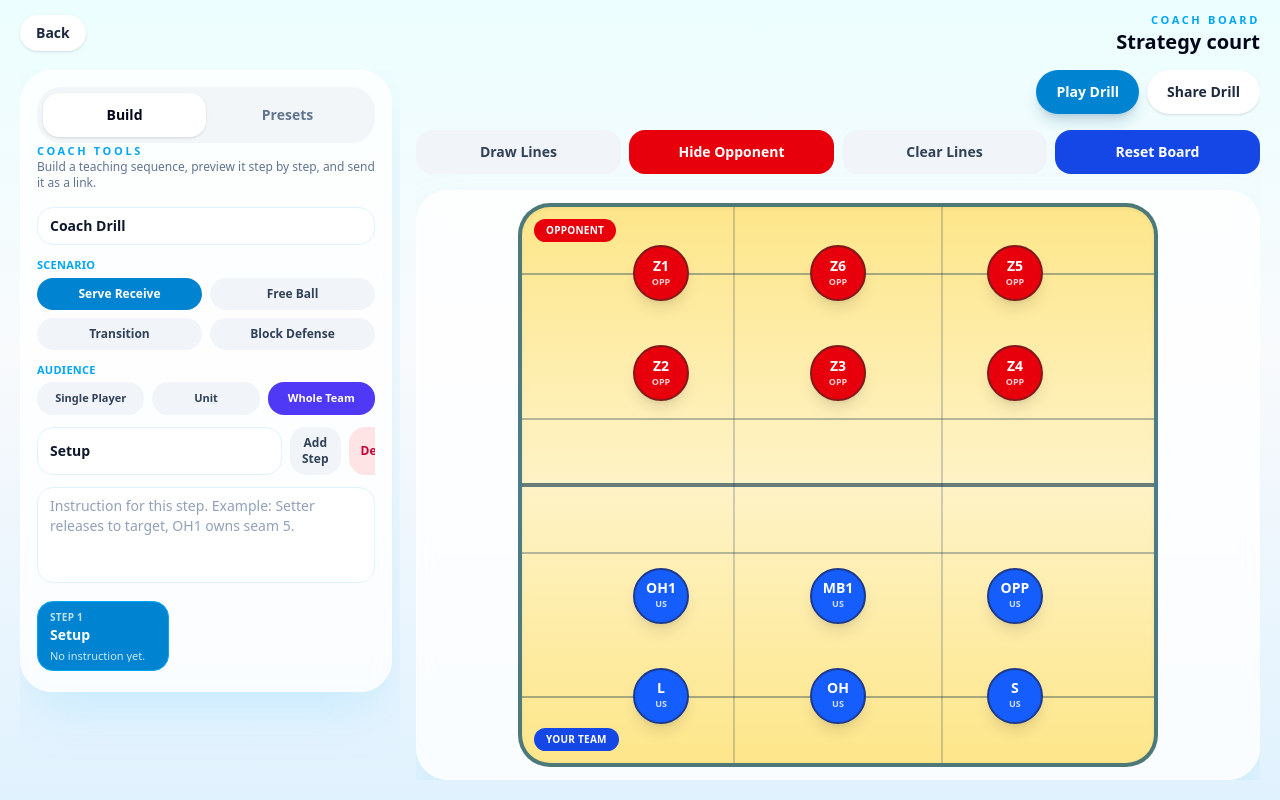
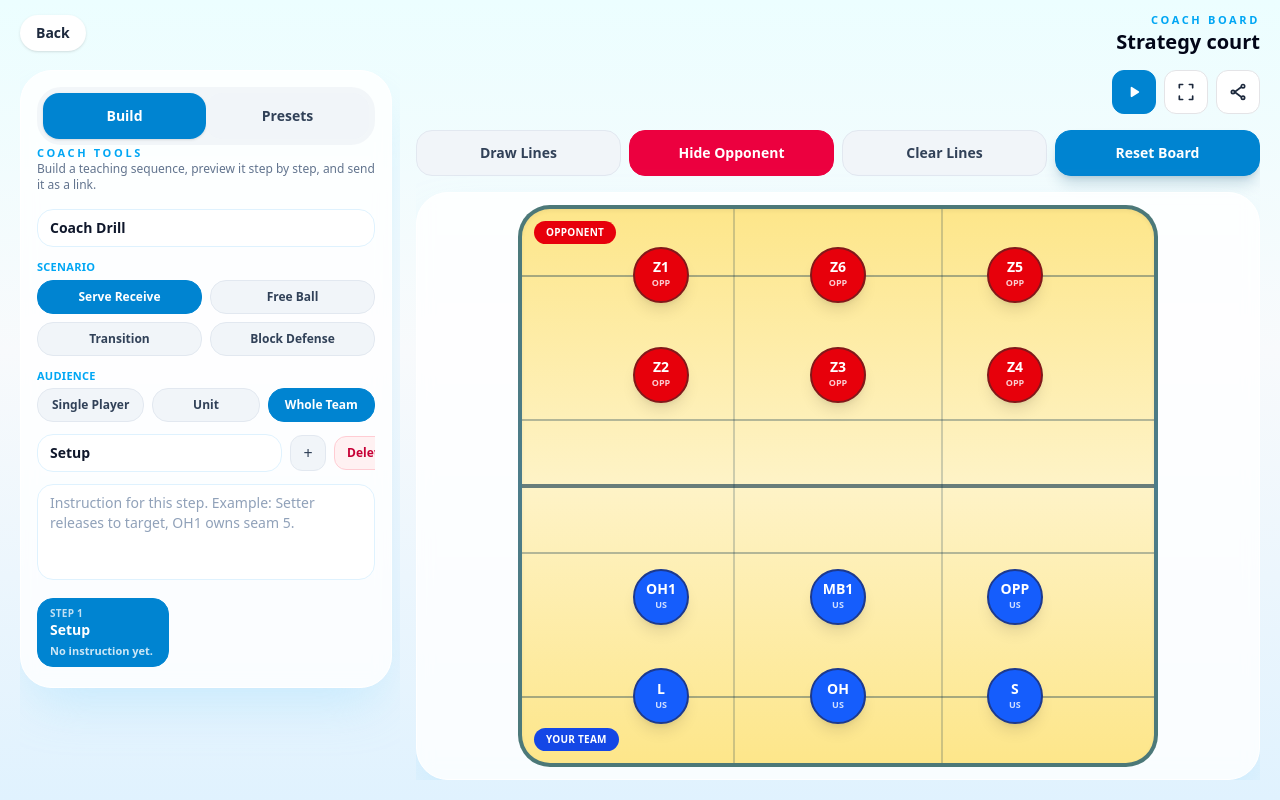
Before and after one commit to nimahkh/volleyball-15-rotation, a React (Vite) app: page / in a window 1280 px wide. Both pictures are taken after a click on the button "Open Coach Board". Built offline with nearby package versions, Linux system fonts and the light colour scheme.

Commit message:
refactor: unify button styling across coach drill

```diff
--- a/src/components/coach/CoachStrategyPage.tsx
+++ b/src/components/coach/CoachStrategyPage.tsx
@@ -1,5 +1,7 @@
 import { useEffect, useRef, useState } from "react";
 import { decodeSharedPayload, encodeSharedPayload } from "./drillSharing";
+import { Button } from "../ui/Button";
+import { IconButton } from "../ui/IconButton";
 
 type TeamSide = "team" | "opponent";
 
@@ -738,7 +740,6 @@ export function CoachStrategyPage({
   const stepCounterRef = useRef(1);
   const previewTimerRef = useRef<number | null>(null);
   const stepTransitionRef = useRef<number | null>(null);
-  const presetPlaybackRef = useRef<number | null>(null);
   const [dragState, setDragState] = useState<DragState | null>(null);
   const [drawState, setDrawState] = useState<DrawState | null>(null);
   const [activeChipId, setActiveChipId] = useState<string | null>(null);
@@ -757,6 +758,7 @@ export function CoachStrategyPage({
   const [playbackMode, setPlaybackMode] = useState<PlaybackMode>("inline");
   const [isCinemaMode, setCinemaMode] = useState(false);
   const [isCinemaReplayReady, setCinemaReplayReady] = useState(false);
+  const [shouldHighlightPlay, setShouldHighlightPlay] = useState(false);
   const currentStep = steps.find((step) => step.id === currentStepId) ?? steps[0];
   const chips = currentStep?.chips ?? BASE_CHIPS;
   const drawLines = currentStep?.drawLines ?? [];
@@ -795,9 +797,6 @@ export function CoachStrategyPage({
       if (stepTransitionRef.current) {
         window.clearTimeout(stepTransitionRef.current);
       }
-      if (presetPlaybackRef.current) {
-        window.clearTimeout(presetPlaybackRef.current);
-      }
     };
   }, []);
 
@@ -989,14 +988,16 @@ export function CoachStrategyPage({
   }
 
   function previewDrill() {
+    setShouldHighlightPlay(false);
     startDrillPlayback("inline");
   }
 
+  function playFullscreenDrill() {
+    setShouldHighlightPlay(false);
+    startDrillPlayback("cinema");
+  }
+
   function closeCinemaMode() {
-    if (presetPlaybackRef.current) {
-      window.clearTimeout(presetPlaybackRef.current);
-      presetPlaybackRef.current = null;
-    }
     stopPlaybackTimer(previewTimerRef);
     setPreviewing(false);
     setCinemaReplayReady(false);
@@ -1004,7 +1005,7 @@ export function CoachStrategyPage({
     setPlaybackMode("inline");
   }
 
-  function applyPreset(preset: DrillPreset, options?: { playCinematic?: boolean }) {
+  function applyPreset(preset: DrillPreset) {
     const nextSteps = preset.steps.map((step) =>
       createStep(step.id, step.title, step.chips, step.drawLines, step.instruction),
     );
@@ -1019,17 +1020,7 @@ export function CoachStrategyPage({
     setDrawState(null);
     setDrawingEnabled(false);
     stepCounterRef.current = nextSteps.length;
-    if (options?.playCinematic) {
-      if (presetPlaybackRef.current) {
-        window.clearTimeout(presetPlaybackRef.current);
-      }
-      setCinemaMode(true);
-      setCinemaReplayReady(false);
-      presetPlaybackRef.current = window.setTimeout(() => {
-        startDrillPlayback("cinema", nextSteps);
-        presetPlaybackRef.current = null;
-      }, 0);
-    }
+    setShouldHighlightPlay(true);
   }
 
   async function shareDrill() {
@@ -1074,6 +1065,11 @@ export function CoachStrategyPage({
     interactive: boolean,
     boardStyle?: React.CSSProperties,
   ) {
+    const isHalfCourtView = !showOpponents;
+    const courtContentClassName = isHalfCourtView
+      ? "absolute inset-x-0 bottom-0 h-[200%]"
+      : "absolute inset-0";
+
     return (
       <div
         ref={interactive ? courtRef : undefined}
@@ -1085,6 +1081,7 @@ export function CoachStrategyPage({
         className={boardClassName}
         style={boardStyle}
       >
+        <div className={courtContentClassName}>
           <div className="absolute inset-x-0 top-1/2 h-1 -translate-y-1/2 bg-sky-950/60" />
           <div className="absolute inset-x-0 top-[12%] h-0.5 bg-sky-950/35" />
           <div className="absolute inset-x-0 top-[38%] h-0.5 bg-sky-950/30" />
@@ -1092,9 +1089,11 @@ export function CoachStrategyPage({
           <div className="absolute inset-x-0 top-[88%] h-0.5 bg-sky-950/35" />
           <div className="absolute inset-y-0 left-1/3 w-0.5 bg-sky-950/20" />
           <div className="absolute inset-y-0 right-1/3 w-0.5 bg-sky-950/20" />
+          {!isHalfCourtView && (
             <div className="absolute left-3 top-3 rounded-full bg-red-600 px-3 py-1 text-[10px] font-black uppercase tracking-wide text-white">
               Opponent
             </div>
+          )}
           <div className="absolute bottom-3 left-3 rounded-full bg-blue-700 px-3 py-1 text-[10px] font-black uppercase tracking-wide text-white">
             Your team
           </div>
@@ -1145,6 +1144,7 @@ export function CoachStrategyPage({
             </button>
           ))}
         </div>
+      </div>
     );
   }
 
@@ -1199,12 +1199,14 @@ export function CoachStrategyPage({
                     { key: "builder" as const, label: "Build" },
                     { key: "presets" as const, label: "Presets" },
                   ].map((tab) => (
-                    <button
+                    <Button
                       key={tab.key}
-                      type="button"
                       aria-pressed={activePanelTab === tab.key}
                       onClick={() => setActivePanelTab(tab.key)}
-                      className={`relative z-10 rounded-[1rem] px-4 py-3 text-sm font-black transition-colors duration-300 ${
+                      isDark={isDark}
+                      size="md"
+                      active={activePanelTab === tab.key}
+                      className={`relative z-10 rounded-[1rem] border-transparent duration-300 ${
                         activePanelTab === tab.key
                           ? isDark
                             ? "text-white"
@@ -1215,7 +1217,7 @@ export function CoachStrategyPage({
                       }`}
                     >
                       {tab.label}
-                    </button>
+                    </Button>
                   ))}
                 </div>
               </div>
@@ -1261,20 +1263,15 @@ export function CoachStrategyPage({
                         </div>
                         <div className="grid grid-cols-2 gap-2">
                           {SCENARIO_OPTIONS.map((option) => (
-                            <button
-                              type="button"
+                            <Button
                               key={option.key}
                               onClick={() => setScenario(option.key)}
-                              className={`rounded-2xl px-3 py-2 text-xs font-black ${
-                                scenario === option.key
-                                  ? "bg-sky-600 text-white"
-                                  : isDark
-                                    ? "bg-white/10 text-slate-200"
-                                    : "bg-slate-100 text-slate-700"
-                              }`}
+                              isDark={isDark}
+                              size="sm"
+                              active={scenario === option.key}
                             >
                               {option.label}
-                            </button>
+                            </Button>
                           ))}
                         </div>
                       </div>
@@ -1285,26 +1282,22 @@ export function CoachStrategyPage({
                         </div>
                         <div className="grid grid-cols-3 gap-2">
                           {AUDIENCE_OPTIONS.map((option) => (
-                            <button
-                              type="button"
+                            <Button
                               key={option.key}
                               onClick={() => setAudience(option.key)}
-                              className={`rounded-2xl px-3 py-2 text-[11px] font-black ${
-                                audience === option.key
-                                  ? "bg-indigo-600 text-white"
-                                  : isDark
-                                    ? "bg-white/10 text-slate-200"
-                                    : "bg-slate-100 text-slate-700"
-                              }`}
+                              isDark={isDark}
+                              size="sm"
+                              active={audience === option.key}
+                              className={audience === option.key ? "border-indigo-600 bg-indigo-600 text-white" : ""}
                             >
                               {option.label}
-                            </button>
+                            </Button>
                           ))}
                         </div>
                       </div>
                     </div>
 
-                    <div className="grid grid-cols-[1fr_auto_auto] gap-2">
+                    <div className="grid grid-cols-1 gap-2 sm:grid-cols-[1fr_auto_auto] sm:items-center">
                       <input
                         aria-label="Step title"
                         value={currentStep?.title ?? ""}
@@ -1316,24 +1309,23 @@ export function CoachStrategyPage({
                         }`}
                         placeholder="Step title"
                       />
-                      <button
-                        type="button"
+                      <IconButton
                         onClick={addStep}
-                        className={`rounded-2xl px-3 py-2 text-xs font-black ${
-                          isDark ? "bg-white/10 text-slate-200" : "bg-slate-100 text-slate-700"
-                        }`}
-                      >
-                        Add Step
-                      </button>
-                      <button
-                        type="button"
+                        aria-label="Add Step"
+                        isDark={isDark}
+                        variant="secondary"
+                      >
+                        <span aria-hidden="true" className="text-base leading-none">+</span>
+                      </IconButton>
+                      <Button
                         onClick={deleteCurrentStep}
-                        className={`rounded-2xl px-3 py-2 text-xs font-black ${
-                          isDark ? "bg-rose-950/70 text-rose-200" : "bg-rose-100 text-rose-700"
-                        }`}
+                        isDark={isDark}
+                        size="sm"
+                        variant="danger"
+                        className="rounded-xl"
                       >
                         Delete
-                      </button>
+                      </Button>
                     </div>
 
                     <textarea
@@ -1350,11 +1342,13 @@ export function CoachStrategyPage({
 
                     <div className="no-scrollbar flex gap-2 overflow-x-auto pb-1">
                       {steps.map((step, index) => (
-                        <button
-                          type="button"
+                        <Button
                           key={step.id}
                           onClick={() => transitionToStep(step.id)}
-                          className={`min-w-[132px] rounded-2xl border px-3 py-2 text-left ${
+                          isDark={isDark}
+                          size="sm"
+                          active={currentStepId === step.id}
+                          className={`min-w-[132px] text-left ${
                             currentStepId === step.id
                               ? "border-sky-500 bg-sky-600 text-white"
                               : isDark
@@ -1371,7 +1365,7 @@ export function CoachStrategyPage({
                           <span className="mt-1 block line-clamp-2 text-[11px] leading-tight opacity-80">
                             {step.instruction || "No instruction yet."}
                           </span>
-                        </button>
+                        </Button>
                       ))}
                     </div>
                   </div>
@@ -1405,20 +1399,16 @@ export function CoachStrategyPage({
 
                     <div className="mt-3 flex gap-2 overflow-x-auto pb-1">
                       {DIFFICULTY_OPTIONS.map((option) => (
-                        <button
-                          type="button"
+                        <Button
                           key={option.key}
                           onClick={() => setPresetDifficulty(option.key)}
-                          className={`shrink-0 rounded-full px-4 py-2 text-xs font-black ${
-                            presetDifficulty === option.key
-                              ? "bg-sky-600 text-white"
-                              : isDark
-                                ? "bg-white/10 text-slate-200"
-                                : "bg-slate-100 text-slate-700"
-                          }`}
+                          isDark={isDark}
+                          size="sm"
+                          active={presetDifficulty === option.key}
+                          className="shrink-0 rounded-full"
                         >
                           {option.label}
-                        </button>
+                        </Button>
                       ))}
                     </div>
 
@@ -1428,7 +1418,7 @@ export function CoachStrategyPage({
                           type="button"
                           key={preset.id}
                           onClick={() => {
-                            applyPreset(preset, { playCinematic: true });
+                            applyPreset(preset);
                             setActivePanelTab("builder");
                           }}
                           className={`w-full rounded-[1.5rem] border p-4 text-left ${
@@ -1486,72 +1476,106 @@ export function CoachStrategyPage({
 
           <section className="space-y-4 lg:flex lg:min-h-0 lg:flex-col lg:overflow-hidden">
             <div className="shrink-0 flex items-center justify-end gap-2">
-              <button
-                type="button"
+              <IconButton
+                aria-label={isPreviewing && playbackMode === "inline" ? "Playing Drill" : "Play Drill"}
                 onClick={previewDrill}
-                className="rounded-full bg-sky-600 px-5 py-3 text-sm font-black text-white shadow-lg shadow-sky-900/20"
-              >
-                {isPreviewing && playbackMode === "inline" ? "Playing..." : "Play Drill"}
-              </button>
-              <button
-                type="button"
+                isDark={isDark}
+                variant="primary"
+                className={`h-11 w-11 rounded-full ${
+                  shouldHighlightPlay && !isPreviewing
+                    ? "ring-4 ring-sky-300/70 shadow-[0_0_0_6px_rgba(56,189,248,0.18)] animate-pulse"
+                    : ""
+                }`}
+              >
+                <svg
+                  aria-hidden="true"
+                  viewBox="0 0 24 24"
+                  className="h-5 w-5 fill-current"
+                >
+                  <path d="M8 6.82v10.36c0 .79.87 1.27 1.54.84l8.14-5.18a1 1 0 0 0 0-1.68L9.54 5.98A1 1 0 0 0 8 6.82Z" />
+                </svg>
+              </IconButton>
+              <IconButton
+                aria-label="Play Fullscreen Drill"
+                onClick={playFullscreenDrill}
+                isDark={isDark}
+                variant="outline"
+                className="h-11 w-11 rounded-full"
+              >
+                <svg
+                  aria-hidden="true"
+                  viewBox="0 0 24 24"
+                  className="h-5 w-5 fill-none stroke-current"
+                  strokeWidth="2"
+                  strokeLinecap="round"
+                  strokeLinejoin="round"
+                >
+                  <path d="M8 3H4v4" />
+                  <path d="M16 3h4v4" />
+                  <path d="M8 21H4v-4" />
+                  <path d="M16 21h4v-4" />
+                </svg>
+              </IconButton>
+              <IconButton
+                aria-label="Share Drill"
                 onClick={shareDrill}
-                className={`rounded-full px-5 py-3 text-sm font-black ${
-                  isDark ? "bg-white/10 text-slate-100" : "bg-white text-slate-800 shadow-sm"
-                }`}
-              >
-                Share Drill
-              </button>
+                isDark={isDark}
+                variant="outline"
+                className="h-11 w-11 rounded-full"
+              >
+                <svg
+                  aria-hidden="true"
+                  viewBox="0 0 24 24"
+                  className="h-5 w-5 fill-none stroke-current"
+                  strokeWidth="2"
+                  strokeLinecap="round"
+                  strokeLinejoin="round"
+                >
+                  <circle cx="18" cy="5" r="2" />
+                  <circle cx="6" cy="12" r="2" />
+                  <circle cx="18" cy="19" r="2" />
+                  <path d="M8 12 16 6" />
+                  <path d="M8 12 16 18" />
+                </svg>
+              </IconButton>
             </div>
 
             <div className="shrink-0 grid grid-cols-2 gap-2 lg:grid-cols-4">
-              <button
-                type="button"
+              <Button
                 aria-pressed={isDrawingEnabled}
                 onClick={() => {
                   setDrawingEnabled((current) => !current);
                   setDragState(null);
                   setActiveChipId(null);
                 }}
-                className={`rounded-2xl px-3 py-3 text-sm font-black ${
-                  isDrawingEnabled
-                    ? "bg-emerald-600 text-white"
-                    : isDark
-                      ? "bg-white/10 text-slate-200"
-                      : "bg-slate-100 text-slate-700"
-                }`}
+                isDark={isDark}
+                variant="success"
+                active={isDrawingEnabled}
               >
                 {isDrawingEnabled ? "Drawing On" : "Draw Lines"}
-              </button>
-              <button
-                type="button"
+              </Button>
+              <Button
                 onClick={() => setShowOpponents((current) => !current)}
-                className={`rounded-2xl px-3 py-3 text-sm font-black ${
-                  showOpponents
-                    ? "bg-red-600 text-white"
-                    : isDark
-                      ? "bg-white/10 text-slate-200"
-                      : "bg-slate-100 text-slate-700"
-                }`}
+                isDark={isDark}
+                variant="danger"
+                active={showOpponents}
               >
                 {showOpponents ? "Hide Opponent" : "Show Opponent"}
-              </button>
-              <button
-                type="button"
+              </Button>
+              <Button
                 onClick={() => updateCurrentStepBoard({ drawLines: [] })}
-                className={`rounded-2xl px-3 py-3 text-sm font-black ${
-                  isDark ? "bg-white/10 text-slate-200" : "bg-slate-100 text-slate-700"
-                }`}
+                isDark={isDark}
+                variant="secondary"
               >
                 Clear Lines
-              </button>
-              <button
-                type="button"
+              </Button>
+              <Button
                 onClick={resetBoard}
-                className="rounded-2xl bg-blue-700 px-3 py-3 text-sm font-black text-white"
+                isDark={isDark}
+                variant="primary"
               >
                 Reset Board
-              </button>
+              </Button>
             </div>
 
             <div
@@ -1562,7 +1586,7 @@ export function CoachStrategyPage({
               } lg:flex-1 lg:min-h-0 lg:overflow-hidden`}
             >
               {renderCourt(
-                `relative mx-auto aspect-[9/16] w-full max-w-[28rem] overflow-hidden rounded-[2rem] border-4 border-sky-900/70 bg-[linear-gradient(180deg,_#fde68a_0%,_#fef3c7_50%,_#fde68a_100%)] shadow-inner touch-none transition-[transform,opacity] duration-500 sm:max-w-[32rem] lg:max-h-full lg:max-w-[calc(100%-1rem)] xl:max-w-[40rem] 2xl:max-w-[44rem] ${
+                `relative mx-auto ${showOpponents ? "aspect-[9/16]" : "aspect-[9/8]"} w-full max-w-[28rem] overflow-hidden rounded-[2rem] border-4 border-sky-900/70 bg-[linear-gradient(180deg,_#fde68a_0%,_#fef3c7_50%,_#fde68a_100%)] shadow-inner touch-none transition-[transform,opacity] duration-500 sm:max-w-[32rem] lg:max-h-full lg:max-w-[calc(100%-1rem)] xl:max-w-[40rem] 2xl:max-w-[44rem] ${
                   isStepTransitioning ? "scale-[0.992] opacity-90" : "scale-100 opacity-100"
                 }`,
                 true,
@@ -1612,20 +1636,22 @@ export function CoachStrategyPage({
                 {currentStep?.title || "Step"} {isPreviewing ? "in motion" : isCinemaReplayReady ? "complete" : ""}
               </div>
               <div className="flex flex-wrap items-center justify-center gap-2">
-                <button
-                  type="button"
+                <Button
                   onClick={() => startDrillPlayback("cinema")}
-                  className="rounded-full bg-sky-500 px-5 py-3 text-sm font-black text-slate-950"
+                  variant="primary"
+                  isDark={false}
+                  className="rounded-full px-5 text-slate-950"
                 >
                   {isPreviewing && playbackMode === "cinema" ? "Playing..." : isCinemaReplayReady ? "Replay Drill" : "Restart"}
-                </button>
-                <button
-                  type="button"
+                </Button>
+                <Button
                   onClick={closeCinemaMode}
-                  className="rounded-full border border-white/20 bg-white/10 px-5 py-3 text-sm font-black text-white"
+                  variant="outline"
+                  isDark
+                  className="rounded-full px-5"
                 >
                   Back to Board
-                </button>
+                </Button>
               </div>
             </div>
           </div>
--- /dev/null
+++ b/src/components/ui/Button.tsx
@@ -0,0 +1,85 @@
+import type { ButtonHTMLAttributes, CSSProperties, ReactNode } from "react";
+
+type ButtonVariant =
+  | "primary"
+  | "secondary"
+  | "outline"
+  | "success"
+  | "danger";
+
+type ButtonSize = "sm" | "md";
+
+function cx(...values: Array<string | false | null | undefined>) {
+  return values.filter(Boolean).join(" ");
+}
+
+export function Button({
+  children,
+  className,
+  isDark = false,
+  variant = "secondary",
+  size = "md",
+  active = false,
+  style,
+  type = "button",
+  ...props
+}: ButtonHTMLAttributes<HTMLButtonElement> & {
+  active?: boolean;
+  children: ReactNode;
+  className?: string;
+  isDark?: boolean;
+  size?: ButtonSize;
+  style?: CSSProperties;
+  variant?: ButtonVariant;
+}) {
+  const sizeClass =
+    size === "sm"
+      ? "px-3 py-2 text-xs font-black"
+      : "px-4 py-3 text-sm font-black";
+
+  const variantClass = (() => {
+    if (active) {
+      if (variant === "success") return "bg-emerald-600 text-white border-emerald-600";
+      if (variant === "danger") return "bg-rose-600 text-white border-rose-600";
+      return "bg-sky-600 text-white border-sky-600";
+    }
+
+    switch (variant) {
+      case "primary":
+        return "bg-sky-600 text-white border-sky-600 shadow-lg shadow-sky-900/20";
+      case "outline":
+        return isDark
+          ? "border-white/15 bg-white/5 text-slate-100 hover:bg-white/10"
+          : "border-zinc-200 bg-white text-slate-800 hover:bg-zinc-50";
+      case "success":
+        return isDark
+          ? "border-white/10 bg-white/10 text-slate-200 hover:bg-white/15"
+          : "border-slate-200 bg-slate-100 text-slate-700 hover:bg-slate-200";
+      case "danger":
+        return isDark
+          ? "border-rose-500/30 bg-rose-500/15 text-rose-100 hover:bg-rose-500/20"
+          : "border-rose-200 bg-rose-50 text-rose-700 hover:bg-rose-100";
+      case "secondary":
+      default:
+        return isDark
+          ? "border-white/10 bg-white/10 text-slate-200 hover:bg-white/15"
+          : "border-slate-200 bg-slate-100 text-slate-700 hover:bg-slate-200";
+    }
+  })();
+
+  return (
+    <button
+      type={type}
+      className={cx(
+        "cursor-pointer rounded-2xl border transition-colors disabled:cursor-not-allowed disabled:opacity-60",
+        sizeClass,
+        variantClass,
+        className,
+      )}
+      style={style}
+      {...props}
+    >
+      {children}
+    </button>
+  );
+}
--- /dev/null
+++ b/src/components/ui/IconButton.tsx
@@ -0,0 +1,50 @@
+import type { ButtonHTMLAttributes, ReactNode } from "react";
+
+type IconButtonVariant = "primary" | "secondary" | "outline" | "danger";
+
+function cx(...values: Array<string | false | null | undefined>) {
+  return values.filter(Boolean).join(" ");
+}
+
+export function IconButton({
+  children,
+  className,
+  isDark = false,
+  variant = "secondary",
+  type = "button",
+  ...props
+}: ButtonHTMLAttributes<HTMLButtonElement> & {
+  children: ReactNode;
+  className?: string;
+  isDark?: boolean;
+  variant?: IconButtonVariant;
+}) {
+  const variantClass =
+    variant === "primary"
+      ? "border-sky-600 bg-sky-600 text-white hover:bg-sky-500"
+      : variant === "danger"
+      ? isDark
+        ? "border-rose-500/30 bg-rose-500/15 text-rose-100 hover:bg-rose-500/20"
+        : "border-rose-200 bg-rose-50 text-rose-700 hover:bg-rose-100"
+      : variant === "outline"
+        ? isDark
+          ? "border-white/15 bg-white/5 text-slate-100 hover:bg-white/10"
+          : "border-zinc-200 bg-white text-slate-800 hover:bg-zinc-50"
+        : isDark
+          ? "border-white/10 bg-white/10 text-slate-200 hover:bg-white/15"
+          : "border-slate-200 bg-slate-100 text-slate-700 hover:bg-slate-200";
+
+  return (
+    <button
+      type={type}
+      className={cx(
+        "inline-flex h-9 w-9 cursor-pointer items-center justify-center rounded-xl border transition-colors disabled:cursor-not-allowed disabled:opacity-60",
+        variantClass,
+        className,
+      )}
+      {...props}
+    >
+      {children}
+    </button>
+  );
+}
```
Also changed, not shown: src/components/AppContent.tsx (+44 -33 lines), 1 other file (tests, documents, lock files or other folders). Lines whose indentation alone changed are shown as unchanged.
